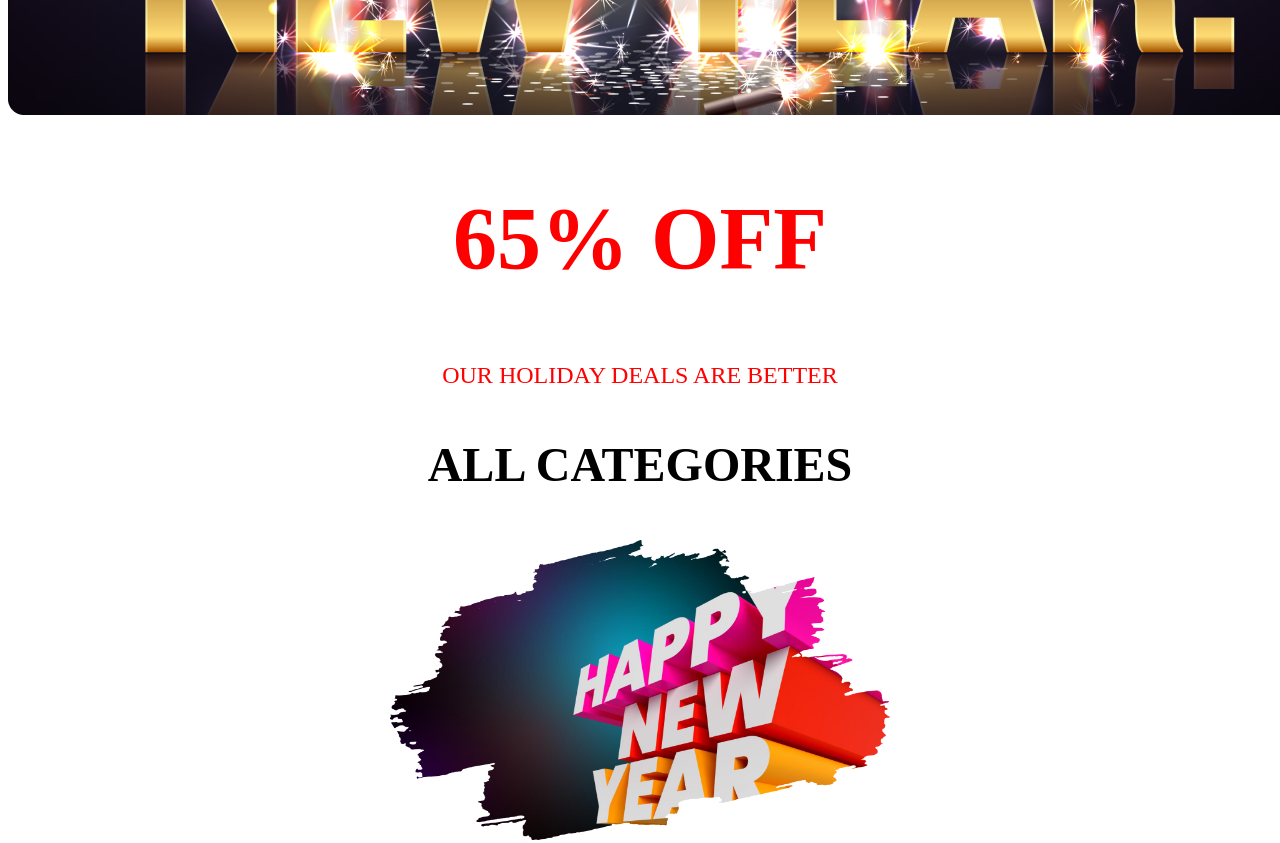
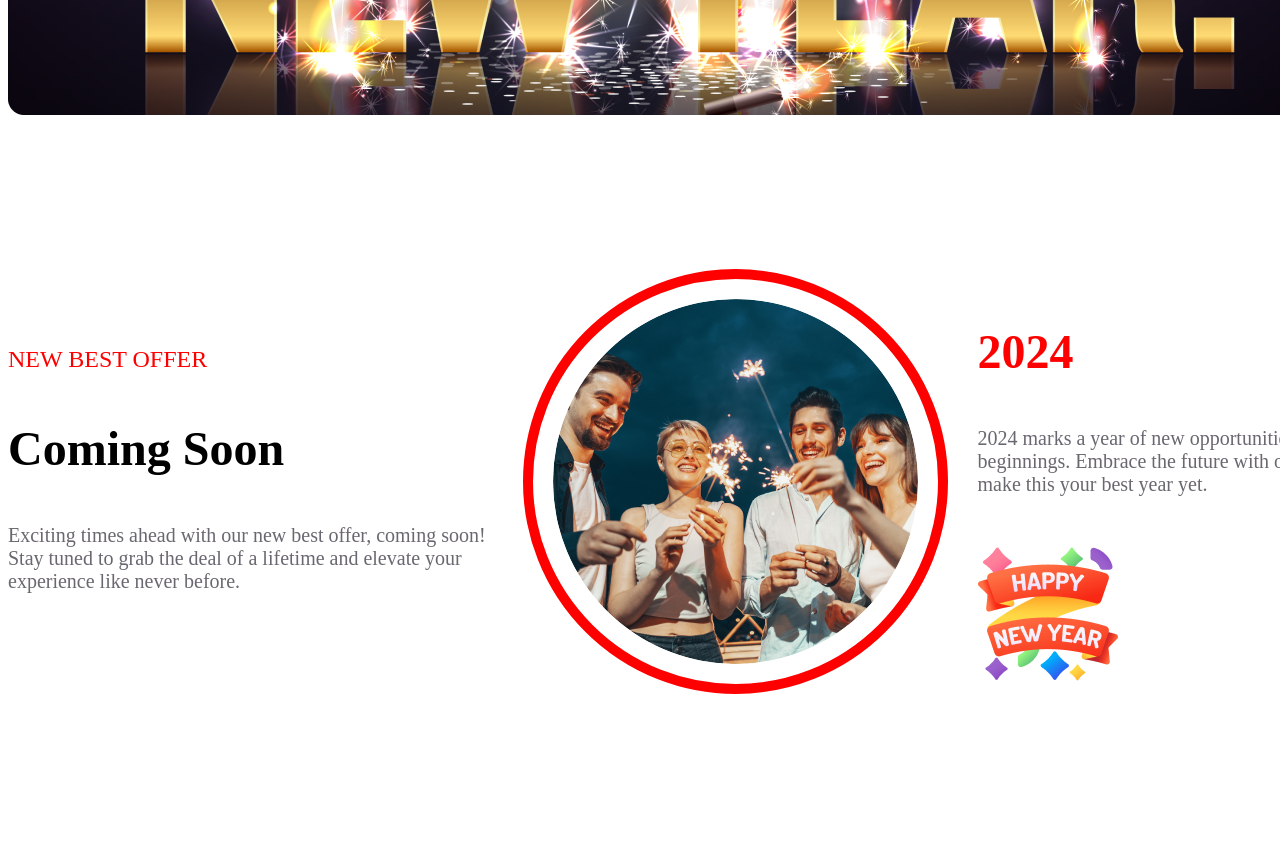
Before and after one commit to fahmidurshanto/new-year-new-mission-website, a plain HTML site: page index.html in a window 1280 px wide. Shown: the part 493-1336 px from the top of the page. Drawn offline with Linux system fonts and the light colour scheme.

Commit message:
added offer section

```diff
--- a/index.css
+++ b/index.css
@@ -87,7 +87,8 @@
   margin-left: 140px;
 }
 
-.best-gifts {
+.best-gifts,
+.best-offer {
   color: red;
   font-size: 24px;
   font-weight: 500;
@@ -101,17 +102,43 @@
   margin-right: auto;
 }
 
-.portfolio > h2 {
+.portfolio > h2,
+.offer-title {
   color: black;
   font-family: Merriweather;
   font-size: 48px;
 }
 
-.portfolio-description {
+.portfolio-description,
+.offer-description {
   color: rgba(7, 2, 17, 0.6);
   font-size: 20px;
   font-weight: 400;
   margin-bottom: 48px;
+}
+
+.year {
+  color: #f00;
+  font-size: 48px;
+  font-weight: 700;
+}
+
+.offer > img {
+  /* width: 100px; */
+  /* height: 100px; */
+  padding: 20px;
+  border: 10px solid red; /* Define the border width and color */
+  border-radius: 50%;
+}
+
+.offer {
+  width: 1320px;
+  display: flex;
+  justify-content: space-between;
+  align-items: center;
+  gap: 30px;
+  margin-left: auto;
+  margin-right: auto;
 }
 
 .portfolio-images-container {
@@ -191,16 +218,30 @@
   align-items: center;
 }
 
+.footer-bottom-text {
+  padding-top: 100px;
+}
+
 .footer-text,
 .footer-bottom-text {
   color: white;
 }
 
+hr {
+  border: 1px solid rgba(255, 255, 255, 0.15);
+  width: 50%;
+  margin: 0 auto;
+}
 .socials {
   display: flex;
   justify-content: center;
   align-items: center;
   gap: 10px;
-  margin-top: 40px;
-  margin-bottom: 40px;
+  padding: 40px;
+  padding-bottom: 40px;
 }
+
+.offer {
+  width: 1400px;
+  height: 733px;
+}
--- a/index.html
+++ b/index.html
@@ -15,6 +15,28 @@
         <div class="banner-heading">
             <p>Happy new year</p>
             <h2>New Year <br>Party Celebration</h2>
+        </div>
+    </div>
+    <!-- Offer section -->
+    <div class="offer">
+        <div>
+            <p class="best-offer">NEW BEST OFFER</p>
+            <h3 class="offer-title">Coming Soon</h3>
+            <p class="offer-description">Exciting times ahead with our new best offer, coming soon! Stay tuned to grab
+                the deal of a lifetime and
+                elevate your
+                experience like never before.</p>
+        </div>
+
+        <img src="/resources/Ellipse1.png">
+
+        <div>
+            <h3 class="year">2024</h3>
+            <p class="offer-description">2024 marks a year of new opportunities and fresh beginnings. Embrace the
+                future with optimism and make
+                this your best
+                year yet.</p>
+            <img src="/resources/Group96.png">
         </div>
     </div>
     <!-- Deal section -->
@@ -76,6 +98,10 @@
                 <p class="footer-text"><i class="fa-solid fa-globe"></i> www.website.com</p>
             </div>
         </div>
+
+        <br>
+        <br>
+        <br>
         <hr>
         <div class="socials">
             <img src="/resources/Instagram.png" alt="Instagram">
```
